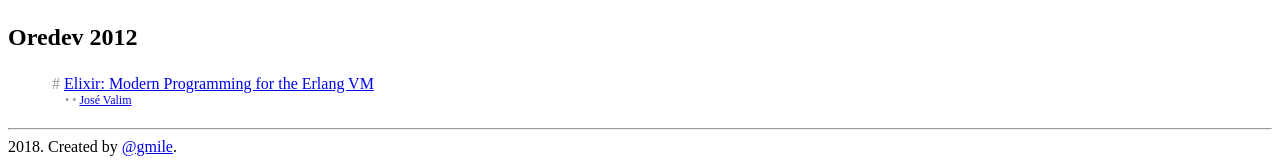
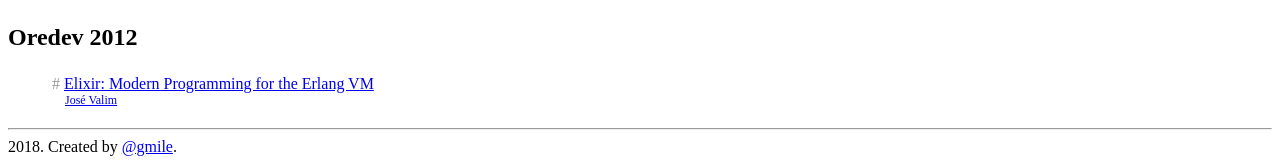
Before and after one commit to gmile/everyelixirvideo.page, a Jekyll site: the page built from index.html, in a window 1280 px wide and 900 px high, scrolled down 20513 px. Shown: the part 736-897 px from the top of the window. Built offline with Jekyll 4.4.1, drawn with Linux system fonts in a browser that asks for light colours; nearby versions of some CDN libraries.

Commit message:
support vimeo videos

```diff
--- a/index.html
+++ b/index.html
@@ -38,14 +38,20 @@
     {% else %}
       <li id="{{ talk.video_id }}" class="talk" data-duration="{{ talk.video_duration }}">
         <a href="#{{ talk.video_id }}" class="anchor">#</a>
+        {% if talk.video_platform == "vimeo" %}
+          <a href="https://vimeo.com/{{ talk.video_id }}" title="{{ talk.talk_title }}">{{ talk.talk_title }}</a>
+        {% else %}
           <a href="https://youtu.be/{{ talk.video_id }}" title="{{ talk.talk_title }}">{{ talk.talk_title }}</a>
+        {% endif %}
         <div class="video_details">
+          {% if talk.video_platform != "vimeo" %}
             {% if talk.video_duration_seconds %}
               {{ talk.video_duration_seconds | to_string | divided_by: 60 | plus: 100 | slice: 1, 2 }}:{{ talk.video_duration_seconds | to_string | modulo: 60 | plus: 100 | slice: 1, 2 }}
             {% endif %}
             •
             {% if talk.video_view_count %}<i class="far fa-eye"></i>&nbsp;{{ talk.video_view_count }}{% endif %}
             •
+          {% endif %}
           {% for speaker_id in talk.speakers %}
             {% assign speaker = site.data.speakers | where: "id", speaker_id | first %}
 
```
Lines whose indentation alone changed are shown as unchanged.
